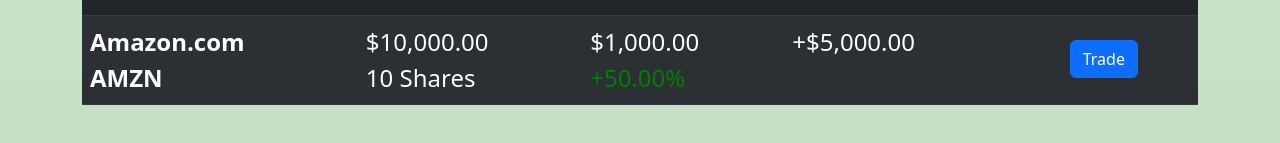
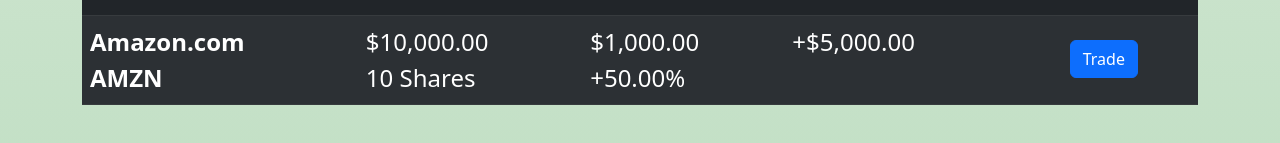
Before and after one commit to VirtualVasquez/Fantasy-Trading, a React (Create React App) app in the folder client/: page /home in a window 1280 px wide. Shown: the part 583-726 px from the top of the page. Built offline with nearby package versions, Linux system fonts and the light colour scheme.

Commit message:
removed use of className positive

```diff
--- a/client/src/modules/HomePage/HoldingsTable/HoldingsRow.js
+++ b/client/src/modules/HomePage/HoldingsTable/HoldingsRow.js
@@ -8,7 +8,6 @@ import React from 'react';
     //if value is negative
         //assigned class of 'negative'
             //potenitally also prepend '-' sign
-
 
 const HoldingsRow = props => {
     return(
@@ -25,7 +24,7 @@ const HoldingsRow = props => {
                 <p>$1,000.00</p>
 
                 {/* assign 'postive' or 'negative' className */}
-                <p className="positive net-percentage">
+                <p className="net-percentage">
                     +50.00%
                 </p>
             </td>
```
